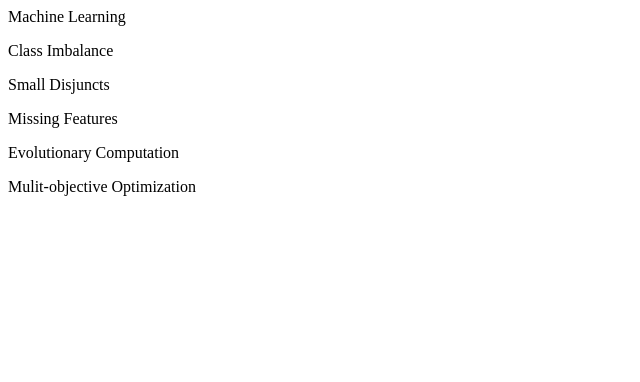
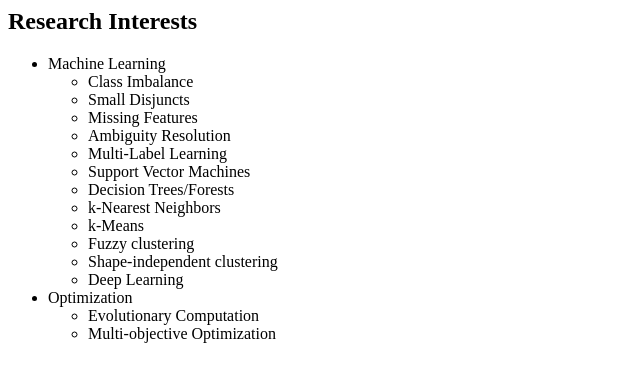
Before and after one commit to Shounak-D/Shounak-D.github.io, a plain HTML site: page areas.html in a window 1280 px wide. Shown: the whole page, without its empty margins (0-640 px from the left). Drawn offline with Linux system fonts and the light colour scheme.

Commit message:
Update areas.html

```diff
--- a/areas.html
+++ b/areas.html
@@ -5,11 +5,29 @@
     <title>Research Areas</title>
 </head>
 <body>
-    <p>Machine Learning</p>
-    <p>Class Imbalance</p>
-    <p>Small Disjuncts</p>
-    <p>Missing Features</p>
-    <p>Evolutionary Computation</p>
-    <p>Mulit-objective Optimization</p>
+    <h2>Research Interests</h2>
+<ul>
+  <li>Machine Learning</li>
+    <ul>
+    <li>Class Imbalance</li>
+    <li>Small Disjuncts</li>
+    <li>Missing Features</li>
+    <li>Ambiguity Resolution</li>
+    <li>Multi-Label Learning</li>
+    <li>Support Vector Machines</li>
+    <li>Decision Trees/Forests</li>
+    <li>k-Nearest Neighbors</li>
+    <li>k-Means</li>
+    <li>Fuzzy clustering</li>
+    <li>Shape-independent clustering</li>
+    <li>Deep Learning</li>
+    </ul>
+  </li>
+  <li>Optimization</li>
+    <ul>
+    <li>Evolutionary Computation</li>
+    <li>Multi-objective Optimization</li>
+</ul>
+
 </body>
 </html>
```
